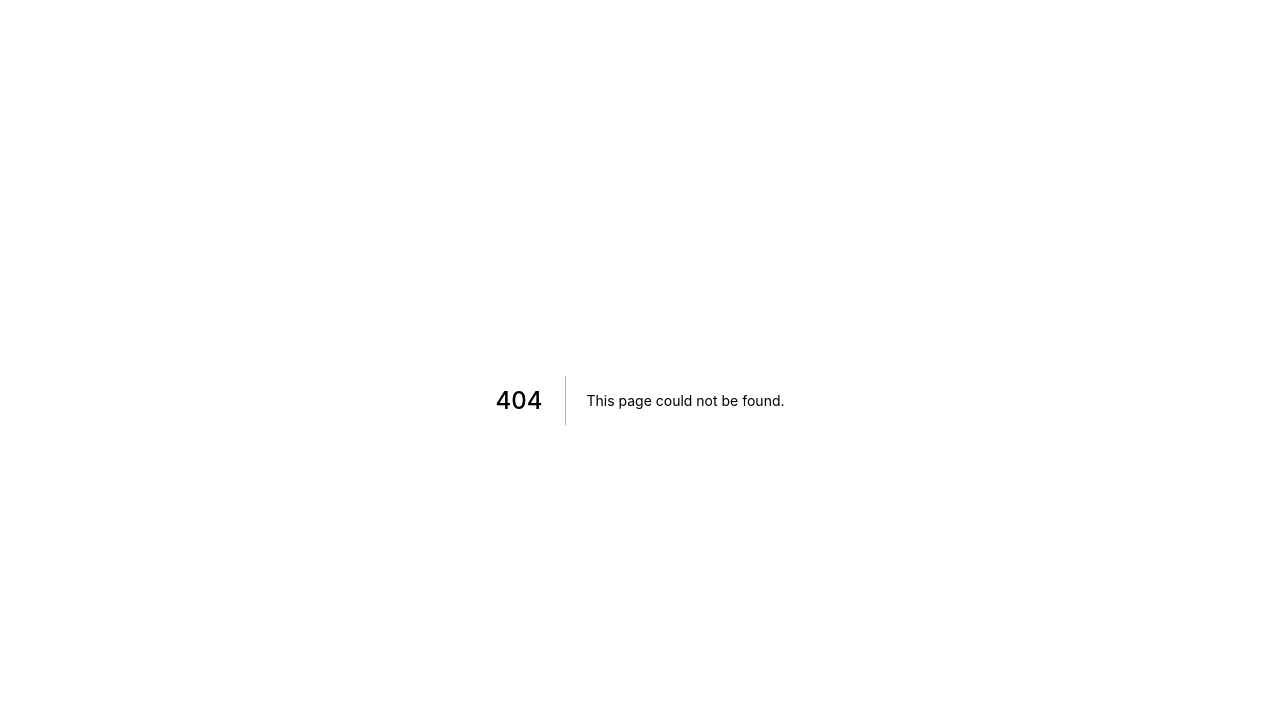
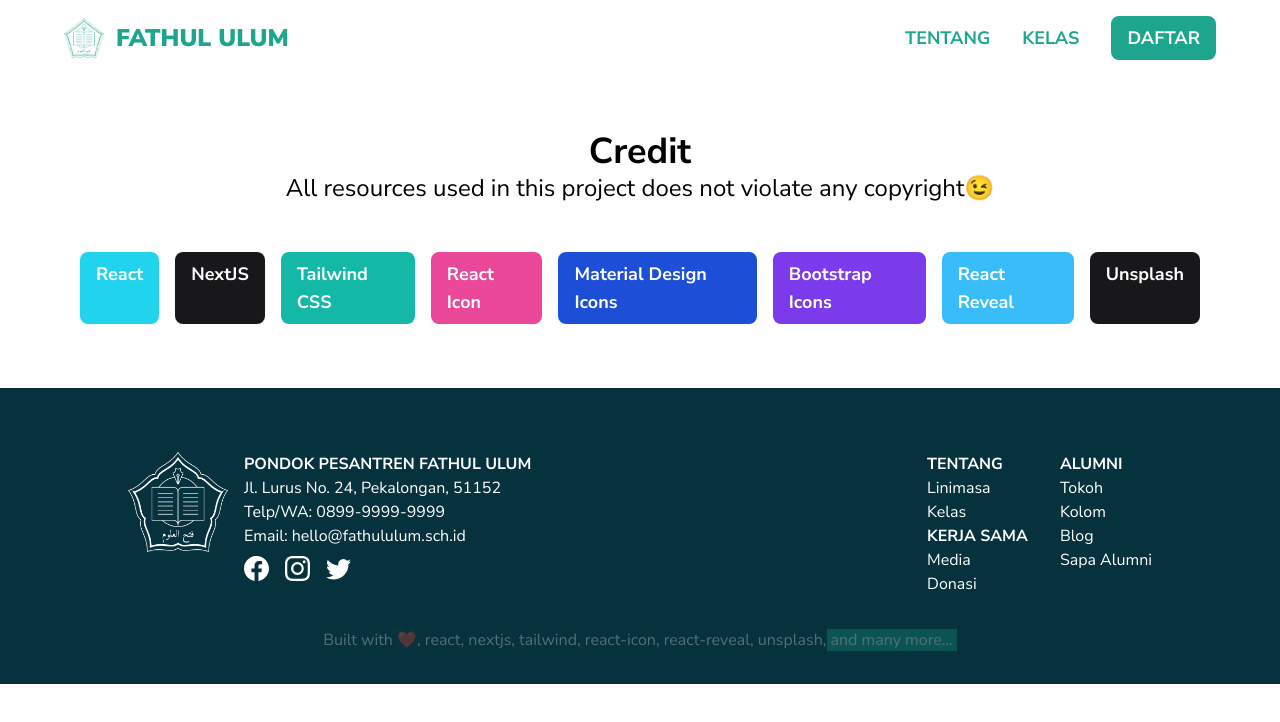
Before and after one commit to athdromeda/fathul-ulum, a Next.js app: page /credit in a window 1280 px wide. Before the commit this address had no page. Shown: the top 722 px of the page. Built offline with nearby package versions, Linux system fonts and the light colour scheme.

Commit message:
feat: add credit page

```diff
--- /dev/null
+++ b/pages/credit.js
@@ -0,0 +1,45 @@
+import Head from "next/head";
+import Navbar from "../Components/Navbar";
+import Footer from "../Components/Footer";
+
+const Card = ({ title, url, color }) => {
+  return (
+      <a href={url} className={"font-bold text-lg text-white px-4 py-2 rounded-lg "+color}>{title}</a>
+  );
+};
+const Main = () => {
+  return (
+    <div className="py-16 px-20 flex flex-col items-center">
+      <h1 className="text-center font-bold text-4xl">Credit</h1>
+      <p className="text-center text-2xl">All resources used in this project does not violate any copyright😉</p>
+      <section className="flex gap-4 mt-12">
+        <Card title="React" url="https://reactjs.org" color="bg-cyan-400"/>
+        <Card title="NextJS" url="https://nextjs.org" color="bg-zinc-900"/>
+        <Card title="Tailwind CSS" url="https://tailwindcss.com" color="bg-teal-500"/>
+        <Card title="React Icon" url="https://react-icons.github.io/react-icons/" color="bg-pink-500" />
+        <Card title="Material Design Icons" license="Apache License Version 2.0" url="http://google.github.io/material-design-icons/" color="bg-blue-700" />
+        <Card title="Bootstrap Icons" license="MIT" url="https://github.com/twbs/icons" color="bg-violet-600" />
+        <Card title="React Reveal" url="https://react-reveal.com" color="bg-sky-400"/>
+        <Card title="Unsplash" license="Free Commercial" url="https://unsplash.com/license" color="bg-zinc-900" />
+      </section>
+    </div>
+  );
+};
+
+export default function Credit() {
+  return (
+    <div>
+      <Head>
+        <title>Credit</title>
+        <meta name="description" content="Resource used in this website" />
+        <link rel="icon" href="/favicon.ico" />
+      </Head>
+
+      <main className="overflow-hidden font-nunito flex flex-col">
+        <Navbar />
+        <Main />
+      </main>
+      <Footer />
+    </div>
+  );
+}
```
